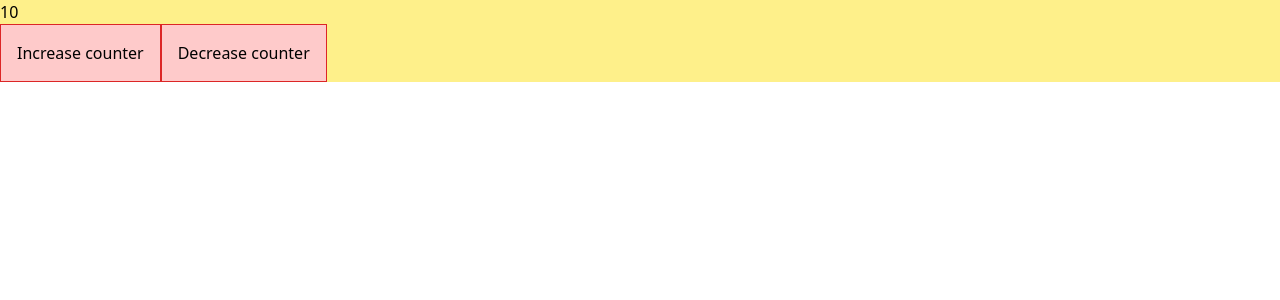
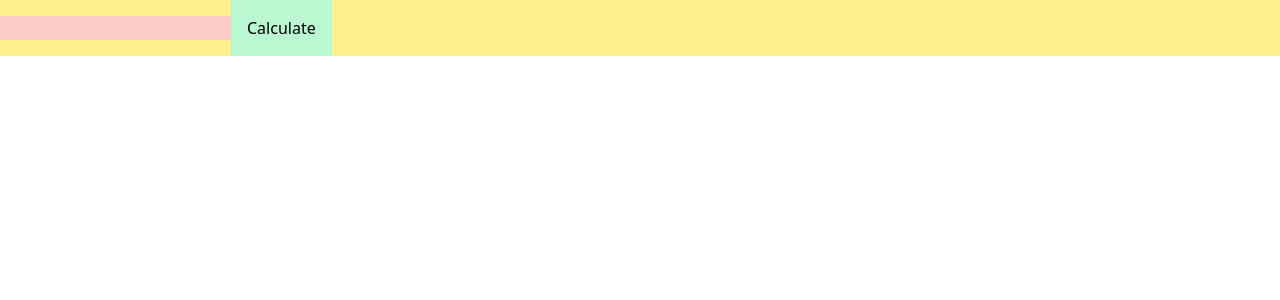
Before and after one commit to soAcademy/workshop-state-and-event, a React (Create React App) app: page / in a window 1280 px wide. Shown: the top 300 px of the page. Built offline with nearby package versions, Linux system fonts and the light colour scheme.

Commit message:
feat:submit workshop

```diff
--- a/src/App.js
+++ b/src/App.js
@@ -9,7 +9,8 @@
 
 // import State1 from "./States/State1";
 // import State2 from "./States/State2";
-import State3 from "./States/State3";
+// import State3 from "./States/State3";
+import State4 from "./States/State4";
 
 const App = () => {
   return (
@@ -24,7 +25,8 @@ const App = () => {
       {/* <Event8 /> */}
       {/* <State1 /> */}
       {/* <State2 /> */}
-      <State3 />
+      {/* <State3 /> */}
+      <State4 />
     </div>
   );
 };
--- /dev/null
+++ b/src/States/State4.js
@@ -0,0 +1,26 @@
+import React, { useState } from "react";
+
+const State4 = () => {
+  const [inputNumber, setInputNumber] = useState();
+
+  return (
+    <div className="bg-yellow-200">
+      <div>{inputNumber}</div>
+      <div>
+        <input
+          type="number"
+          className="bg-red-200"
+          onChange={(e) => setInputNumber(e.target.value)}
+        />
+        <button
+          className="p-4 bg-green-200"
+          onClick={() => setInputNumber(Number(inputNumber) + 7)}
+        >
+          Calculate
+        </button>
+      </div>
+    </div>
+  );
+};
+
+export default State4;
```
